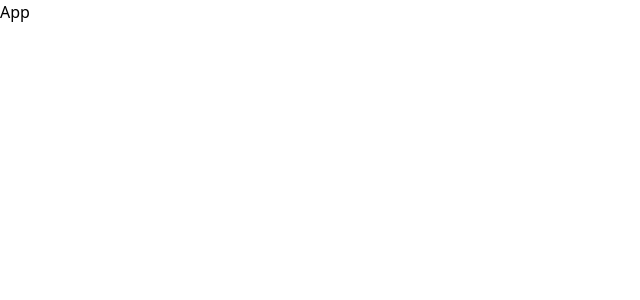
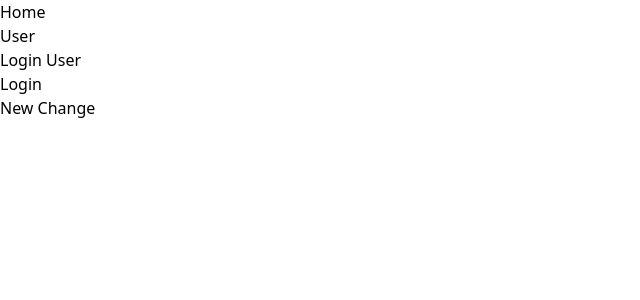
Before and after one commit to Vaibhavkrrishna/capstone-pro, a React (Create React App) app: page / in a window 1280 px wide. Shown: the top 300 px of the page, without its empty margins (0-640 px from the left). Built offline with nearby package versions, Linux system fonts and the light colour scheme.

Commit message:
Cahnged App.js

```diff
--- a/package.json
+++ b/package.json
@@ -6,11 +6,13 @@
     "@testing-library/jest-dom": "^5.16.5",
     "@testing-library/react": "^13.4.0",
     "@testing-library/user-event": "^13.5.0",
+    "formik": "^2.2.9",
     "react": "^18.2.0",
     "react-dom": "^18.2.0",
     "react-router-dom": "^6.4.2",
     "react-scripts": "5.0.1",
-    "web-vitals": "^2.1.4"
+    "web-vitals": "^2.1.4",
+    "yup": "^0.32.11"
   },
   "scripts": {
     "start": "react-scripts start",
--- a/src/App.js
+++ b/src/App.js
@@ -1,7 +1,12 @@
 import React from 'react'
+import Header from './pages/Header'
 
 export default function App() {
   return (
-    <div>App</div>
+    <div>
+      <Header/>
+      <h1>New Change</h1>
+
+    </div>
   )
 }
--- /dev/null
+++ b/src/pages/Header.js
@@ -0,0 +1,51 @@
+import React, { useState} from 'react'
+import {Link,Routes,Route, Navigate} from 'react-router-dom'
+import Login from './Login'
+import Settings from './Settings'
+import Signup from './Signup'
+import UserFeed from './UserFeed'
+
+
+export default function Header() {
+  let[userAuth,setUserAuth]=useState(false)
+  function handleUserauth(){
+    setUserAuth(!userAuth)
+  }
+  return (
+    <div>
+        <header className='flex flex-wrap' >
+            <nav>
+                <ul>
+                <li><Link to='/home'>Home</Link></li>
+            <li><Link to='/user'>User</Link></li>
+            {(!userAuth)?(<li onClick={handleUserauth} >Login User</li>):(<li onClick={handleUserauth} >Logout User</li>)}
+                </ul>
+            </nav>
+        </header>
+        <Routes>
+        {userAuth  &&
+        (
+          <>
+          <Route path='/' element={<UserFeed/>}/>
+          <Route path='/settings' element={<Settings/>}/>
+
+          </>
+        )
+        }
+        {!userAuth &&
+        (
+          <>
+          <Route path='/' element={<Login/> }/>
+          <Route path='/signup' element={<Signup/>}/>
+          </>
+        )}
+        {/* Navigate is used to redirect dynamicaly to a url we want */}
+        <Route path='*' element={<Navigate to={'/'}/> }/>
+      </Routes>
+
+
+
+
+    </div>
+  )
+}
--- /dev/null
+++ b/src/pages/Home.js
@@ -0,0 +1,7 @@
+import React from 'react'
+
+export default function Home() {
+  return (
+    <div>Home</div>
+  )
+}
--- /dev/null
+++ b/src/pages/Login.js
@@ -0,0 +1,7 @@
+import React from 'react'
+
+export default function Login() {
+  return (
+    <div>Login</div>
+  )
+}
--- /dev/null
+++ b/src/pages/Settings.js
@@ -0,0 +1,7 @@
+import React from 'react'
+
+export default function Settings() {
+  return (
+    <div>Settings</div>
+  )
+}
--- /dev/null
+++ b/src/pages/Signup.js
@@ -0,0 +1,7 @@
+import React from 'react'
+
+export default function Signup() {
+  return (
+    <div>Signup</div>
+  )
+}
--- /dev/null
+++ b/src/pages/UserFeed.js
@@ -0,0 +1,7 @@
+import React from 'react'
+
+export default function UserFeed() {
+  return (
+    <div>UserFeed</div>
+  )
+}
```
Also changed, not shown: 1 other file (tests, documents, lock files or other folders).
